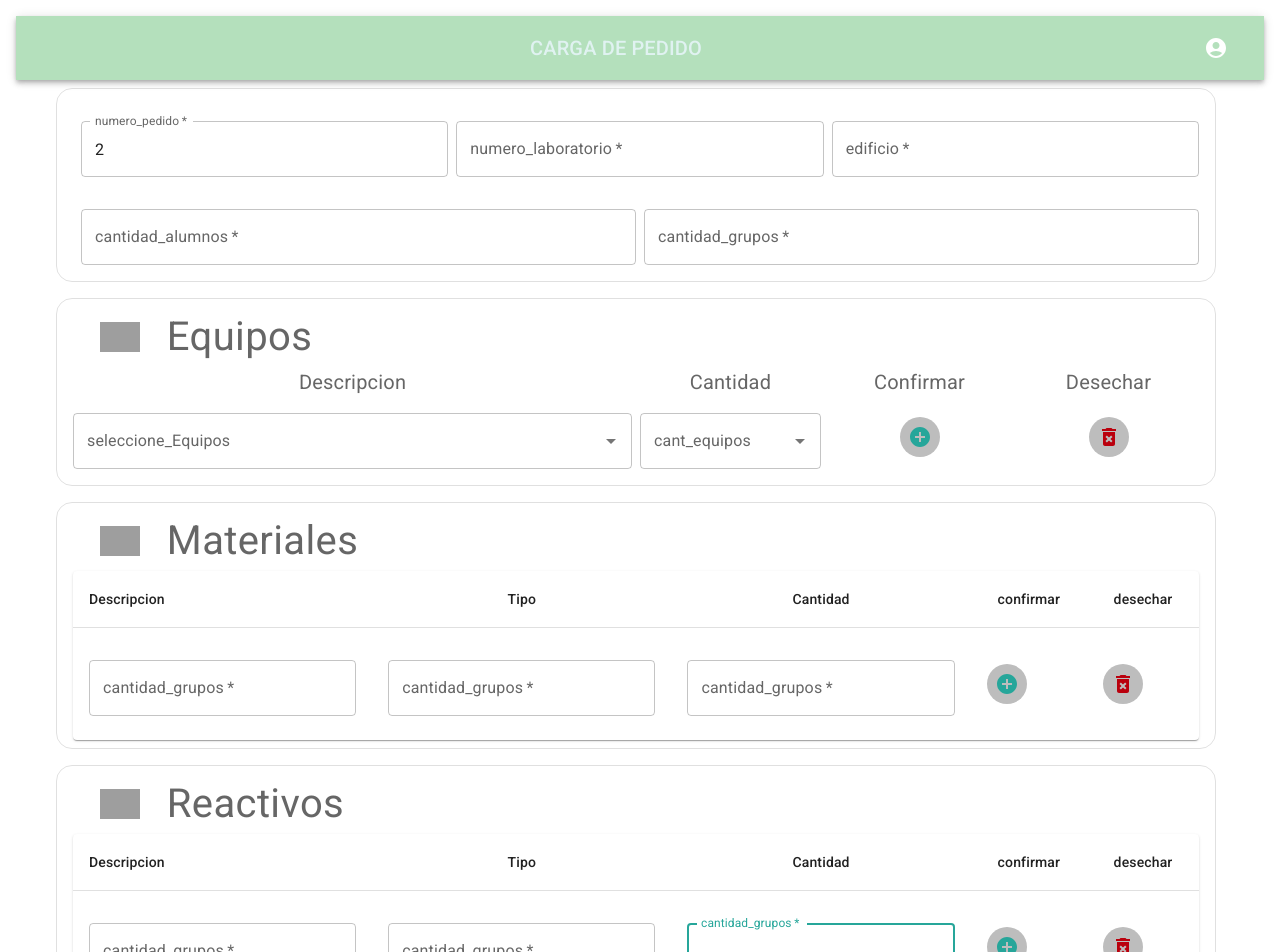
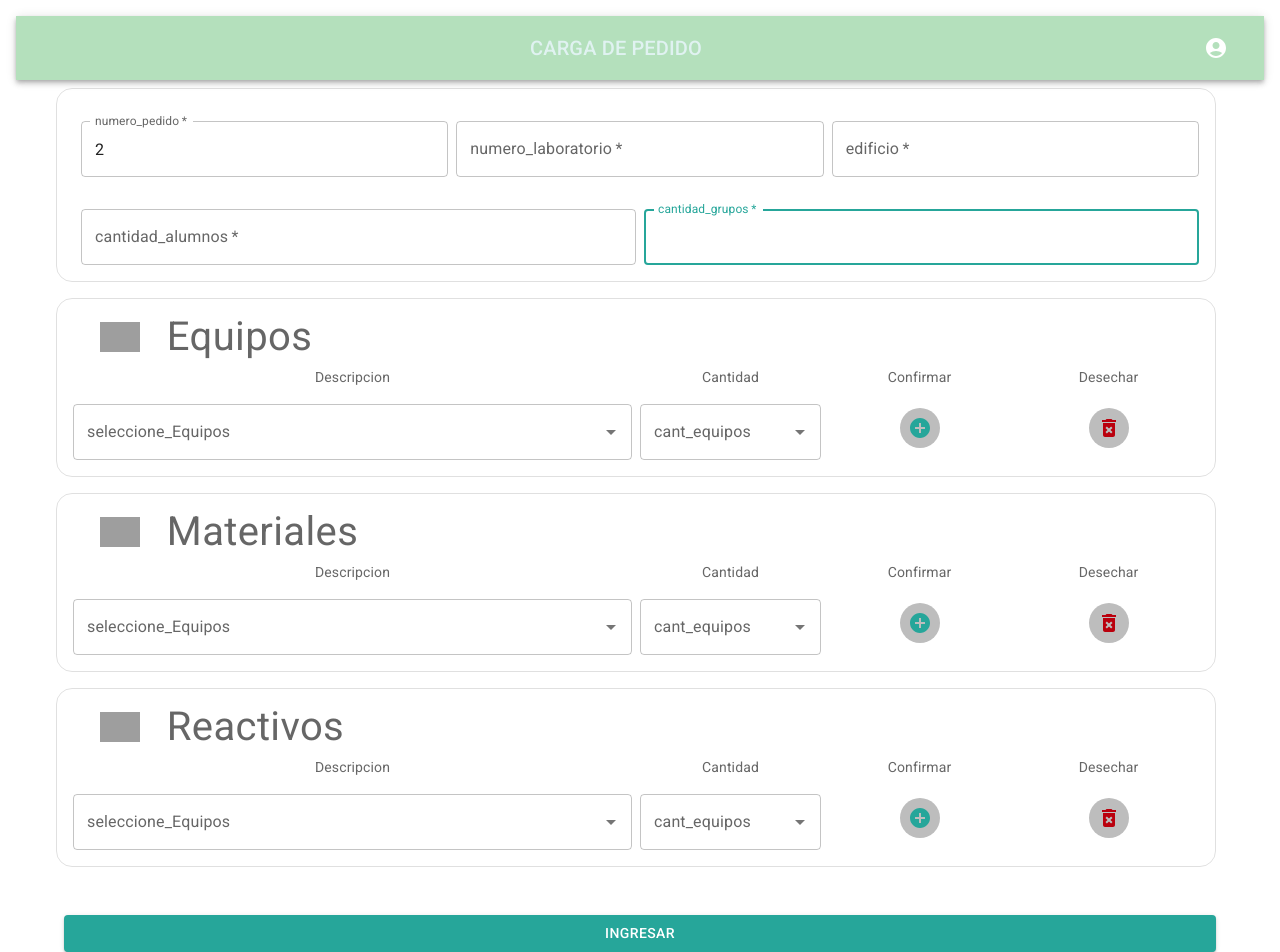
Before and after one commit to chamiamarillo/appLabFront, a React (Create React App) app: page /Docente/NuevoPedido in a window 1280 px wide. Shown: the top 952 px of the page. Built offline with nearby package versions, Linux system fonts and the light colour scheme; grey boxes are pictures that could not be loaded.

Commit message:
cambiando formato del form nuevo pedidoII

```diff
--- a/src/Components/Docente/NuevoPedido.jsx
+++ b/src/Components/Docente/NuevoPedido.jsx
@@ -228,22 +228,22 @@ const numeros=[{label:1},{label:2},{label:3},{label:4},{label:5},{label:6},{labe
             justifyContent="start"
             alignItems="center"  spacing={{ xs: 1, md: 1 }} columns={{ xs: 12  }} >
             <Grid  item xs={6} container justifyContent="center">
-            <Typography sx={{fontSize: 20}}  color="text.secondary">
+            <Typography sx={{fontSize: 14 }}  color="text.secondary">
             Descripcion
             </Typography>
             </Grid>
             <Grid  item xs={2} container justifyContent="center">
-            <Typography sx={{fontSize: 20}}  color="text.secondary">
+            <Typography sx={{fontSize: 14}}  color="text.secondary">
             Cantidad
             </Typography>
             </Grid>
             <Grid  item xs={2} container justifyContent="center">
-            <Typography sx={{fontSize: 20}}  color="text.secondary">
+            <Typography sx={{fontSize: 14}} aria-label="simple table"  color="text.secondary">
             Confirmar
             </Typography>
             </Grid>
             <Grid  item xs={2} container justifyContent="center">
-            <Typography sx={{fontSize: 20}}  color="text.secondary">
+            <Typography sx={{fontSize: 14}}  color="text.secondary">
             Desechar
             </Typography>
             </Grid>
@@ -296,19 +296,7 @@ const numeros=[{label:1},{label:2},{label:3},{label:4},{label:5},{label:6},{labe
                                       );
                                        }}
                                        />
-            {/* <TextField
-                                    margin="normal"
 
-                                    required
-                                    fullWidth
-                                    id="cantidad_equipo"
-                                    label="cantidad_equipo"
-                                    name="cantidad_equipo"
-                                    autoComplete="cantidad_equipo"
-                                    autoFocus
-                                  >
-
-            </TextField> */}
 
             </Grid>
             <Grid  item xs={2} container justifyContent="center">
@@ -322,33 +310,13 @@ const numeros=[{label:1},{label:2},{label:3},{label:4},{label:5},{label:6},{labe
                                     </Avatar>
             </Grid>
             </Grid>
-                    {/* <TableBody>
+       <Grid></Grid>
+       </Grid>
+{/* COMIENZA CONTENEDOR DE MATERIALES */}
 
-                            <TableRow
-                                sx={{ '&:last-child td, &:last-child th': { border: 0 } }}
-                            >
-                                <TableCell >
-
-                                {/* <TextField
-                                      margin="normal"
-                                      required
-                                      fullWidth
-                                      id="cantidad_grupos"
-                                      label="cantidad_grupos"
-                                      name="cantidad_grupos"
-                                      autoComplete="cantidad_grupos"
-                                      autoFocus
-                                    /> */}
-
-            </Grid>
-
-{/* COMIENZA CONTENEDOR DE MATERIALES */}
 <Grid container direction="row"
             justifyContent="space-around"
             alignItems="center"
-
-
-
             sx={{'--Grid-borderWidth': '1px',borderTop: 'var(--Grid-borderWidth) solid',
             borderLeft: 'var(--Grid-borderWidth) solid',
             borderRight: 'var(--Grid-borderWidth) solid',
@@ -356,6 +324,8 @@ const numeros=[{label:1},{label:2},{label:3},{label:4},{label:5},{label:6},{labe
               borderColor: 'divider',paddingX:2,borderRadius:4,paddingY:1,marginBottom:3
             }}
             spacing={{ xs: 1, md: 1 }} columns={{ xs: 12  }}>
+
+            {/* TITULO */}
             <Grid container direction="row"
             justifyContent="start"
             alignItems="center"  >
@@ -368,84 +338,103 @@ const numeros=[{label:1},{label:2},{label:3},{label:4},{label:5},{label:6},{labe
             </Typography>
             </Grid>
             </Grid>
-            <TableContainer component={Paper}>
-                <Table sx={{ minWidth: 650 }} aria-label="simple table">
-                    <TableHead>
-                        <TableRow alignItems="center">
-                            <TableCell align='left'>Descripcion</TableCell>
-                            <TableCell align="center">Tipo</TableCell>
-                            <TableCell align="center">Cantidad</TableCell>
-                            <TableCell align="center">confirmar</TableCell>
-                            <TableCell align="center">desechar</TableCell>
-                        </TableRow>
-                    </TableHead>
-                    <TableBody>
 
-                            <TableRow
 
-                                sx={{ '&:last-child td, &:last-child th': { border: 0 } }}
-                            >
-                                <TableCell >
-                                <TextField
+            <Grid container direction="row"
+            justifyContent="start"
+            alignItems="center"  spacing={{ xs: 1, md: 1 }} columns={{ xs: 12  }} >
+            <Grid  item xs={6} container justifyContent="center">
+            <Typography sx={{fontSize: 14 }}  color="text.secondary">
+            Descripcion
+            </Typography>
+            </Grid>
+            <Grid  item xs={2} container justifyContent="center">
+            <Typography sx={{fontSize: 14}}  color="text.secondary">
+            Cantidad
+            </Typography>
+            </Grid>
+            <Grid  item xs={2} container justifyContent="center">
+            <Typography sx={{fontSize: 14}} aria-label="simple table"  color="text.secondary">
+            Confirmar
+            </Typography>
+            </Grid>
+            <Grid  item xs={2} container justifyContent="center">
+            <Typography sx={{fontSize: 14}}  color="text.secondary">
+            Desechar
+            </Typography>
+            </Grid>
+            </Grid>
+
+             <Grid container direction="row"
+            justifyContent="start"
+            alignItems="center"  spacing={{ xs: 1, md: 1 }} columns={{ xs: 12  }} >
+            <Grid  item xs={6} container justifyContent="start" >
+            <Autocomplete
+                                    disablePortal
+                                    fullWidth
+                                    id="combo-box-demo"
+                                    options={equipos}
+                                    // sx={{ width: 300 }}
+                                    renderInput={(params) =>{
+                                      return(
+                                       <TextField {...params}
                                        margin="normal"
-                                      required
+
+                                       name="descripcion_equipo"
+                                       label={"seleccione_Equipos "}
+                                       InputLabelProps={{className:"autocompleteLabel"}}
+                                       InputProps={{
+                                        ...params.InputProps,}}
+                                        />
+                                      );
+                                       }}
+                                       />
+            </Grid>
+
+            <Grid  item xs={2} container justifyContent="center">
+            <Autocomplete
+                                    disablePortal
                                     fullWidth
-                                      id="cantidad_grupos"
-                                      label="cantidad_grupos"
-                                      name="cantidad_grupos"
-                                      autoComplete="cantidad_grupos"
-                                      autoFocus
+                                    id="cant_equipos"
+                                    options={numeros}
+                                    // sx={{ width: 300 }}
+                                    renderInput={(params) =>{
+                                      return(
+                                       <TextField {...params}
+                                       margin="normal"
+                                       name="cant_equipo"
+
+                                       label={"cant_equipos"}
+                                       InputLabelProps={{className:"autocompleteLabel"}}
+                                       InputProps={{
+                                        ...params.InputProps,}}
                                         />
-                                     </TableCell>
-                                <TableCell align="right">
-                                <TextField
-                                      margin="normal"
-                                      required
-                                      fullWidth
-                                      id="cantidad_grupos"
-                                      label="cantidad_grupos"
-                                      name="cantidad_grupos"
-                                      autoComplete="cantidad_grupos"
-                                      autoFocus
-                                    /></TableCell>
-                                <TableCell align="right">
-                                <TextField
-                                    margin="normal"
-                                    required
-                                    fullWidth
-                                    id="cantidad_grupos"
-                                    label="cantidad_grupos"
-                                    name="cantidad_grupos"
-                                    autoComplete="cantidad_grupos"
-                                    autoFocus
+                                      );
+                                       }}
                                        />
-                                </TableCell>
-                                <TableCell align="right">
 
+
+            </Grid>
+            <Grid  item xs={2} container justifyContent="center">
             <Avatar>
                                     <AddCircleIcon bgcolor={"secondary"} color={"primary"} />
                                     </Avatar>
-
-                                </TableCell>
-                                <TableCell align="right">
+            </Grid>
+            <Grid  item xs={2} container justifyContent="center">
             <Avatar>
                                     <DeleteForeverIcon color={"rojo"} />
                                     </Avatar>
-                                </TableCell>
-                            </TableRow>
+            </Grid>
+            </Grid>
+       <Grid></Grid>
+       </Grid>
 
-                    </TableBody>
-                </Table>
-            </TableContainer>
-          </Grid>
+
 {/* COMIENZA CONTENEDOR DE REACTIVOS */}
 
 <Grid container direction="row"
             justifyContent="space-around"
             alignItems="center"
-
-
-
             sx={{'--Grid-borderWidth': '1px',borderTop: 'var(--Grid-borderWidth) solid',
             borderLeft: 'var(--Grid-borderWidth) solid',
             borderRight: 'var(--Grid-borderWidth) solid',
@@ -453,6 +442,8 @@ const numeros=[{label:1},{label:2},{label:3},{label:4},{label:5},{label:6},{labe
               borderColor: 'divider',paddingX:2,borderRadius:4,paddingY:1,marginBottom:3
             }}
             spacing={{ xs: 1, md: 1 }} columns={{ xs: 12  }}>
+
+            {/* TITULO */}
             <Grid container direction="row"
             justifyContent="start"
             alignItems="center"  >
@@ -465,76 +456,97 @@ const numeros=[{label:1},{label:2},{label:3},{label:4},{label:5},{label:6},{labe
             </Typography>
             </Grid>
             </Grid>
-            <TableContainer component={Paper}>
-                <Table sx={{ minWidth: 650 }} aria-label="simple table">
-                    <TableHead>
-                        <TableRow alignItems="center">
-                            <TableCell>Descripcion</TableCell>
-                            <TableCell align="center">Tipo</TableCell>
-                            <TableCell align="center">Cantidad</TableCell>
-                            <TableCell align="center">confirmar</TableCell>
-                            <TableCell align="center">desechar</TableCell>
-                        </TableRow>
-                    </TableHead>
-                    <TableBody>
 
-                            <TableRow
 
-                                sx={{ '&:last-child td, &:last-child th': { border: 0 } }}
-                            >
-                                <TableCell >
-                                <TextField
+            <Grid container direction="row"
+            justifyContent="start"
+            alignItems="center"  spacing={{ xs: 1, md: 1 }} columns={{ xs: 12  }} >
+            <Grid  item xs={6} container justifyContent="center">
+            <Typography sx={{fontSize: 14 }}  color="text.secondary">
+            Descripcion
+            </Typography>
+            </Grid>
+            <Grid  item xs={2} container justifyContent="center">
+            <Typography sx={{fontSize: 14}}  color="text.secondary">
+            Cantidad
+            </Typography>
+            </Grid>
+            <Grid  item xs={2} container justifyContent="center">
+            <Typography sx={{fontSize: 14}} aria-label="simple table"  color="text.secondary">
+            Confirmar
+            </Typography>
+            </Grid>
+            <Grid  item xs={2} container justifyContent="center">
+            <Typography sx={{fontSize: 14}}  color="text.secondary">
+            Desechar
+            </Typography>
+            </Grid>
+            </Grid>
+
+             <Grid container direction="row"
+            justifyContent="start"
+            alignItems="center"  spacing={{ xs: 1, md: 1 }} columns={{ xs: 12  }} >
+            <Grid  item xs={6} container justifyContent="start" >
+            <Autocomplete
+                                    disablePortal
+                                    fullWidth
+                                    id="combo-box-demo"
+                                    options={equipos}
+                                    // sx={{ width: 300 }}
+                                    renderInput={(params) =>{
+                                      return(
+                                       <TextField {...params}
                                        margin="normal"
-                                      required
+
+                                       name="descripcion_equipo"
+                                       label={"seleccione_Equipos "}
+                                       InputLabelProps={{className:"autocompleteLabel"}}
+                                       InputProps={{
+                                        ...params.InputProps,}}
+                                        />
+                                      );
+                                       }}
+                                       />
+            </Grid>
+
+            <Grid  item xs={2} container justifyContent="center">
+            <Autocomplete
+                                    disablePortal
                                     fullWidth
-                                      id="cantidad_grupos"
-                                      label="cantidad_grupos"
-                                      name="cantidad_grupos"
-                                      autoComplete="cantidad_grupos"
-                                      autoFocus
+                                    id="cant_equipos"
+                                    options={numeros}
+                                    // sx={{ width: 300 }}
+                                    renderInput={(params) =>{
+                                      return(
+                                       <TextField {...params}
+                                       margin="normal"
+                                       name="cant_equipo"
+
+                                       label={"cant_equipos"}
+                                       InputLabelProps={{className:"autocompleteLabel"}}
+                                       InputProps={{
+                                        ...params.InputProps,}}
                                         />
-                                     </TableCell>
-                                <TableCell align="right">
-                                <TextField
-                                      margin="normal"
-                                      required
-                                      fullWidth
-                                      id="cantidad_grupos"
-                                      label="cantidad_grupos"
-                                      name="cantidad_grupos"
-                                      autoComplete="cantidad_grupos"
-                                      autoFocus
-                                    /></TableCell>
-                                <TableCell align="right">
-                                <TextField
-                                    margin="normal"
-                                    required
-                                    fullWidth
-                                    id="cantidad_grupos"
-                                    label="cantidad_grupos"
-                                    name="cantidad_grupos"
-                                    autoComplete="cantidad_grupos"
-                                    autoFocus
+                                      );
+                                       }}
                                        />
-                                </TableCell>
-                                <TableCell align="right">
 
+
+            </Grid>
+            <Grid  item xs={2} container justifyContent="center">
             <Avatar>
                                     <AddCircleIcon bgcolor={"secondary"} color={"primary"} />
                                     </Avatar>
-
-                                </TableCell>
-                                <TableCell align="right">
+            </Grid>
+            <Grid  item xs={2} container justifyContent="center">
             <Avatar>
                                     <DeleteForeverIcon color={"rojo"} />
                                     </Avatar>
-                                </TableCell>
-                            </TableRow>
+            </Grid>
+            </Grid>
+       <Grid></Grid>
+       </Grid>
 
-                    </TableBody>
-                </Table>
-            </TableContainer>
-</Grid>
          </Box>
 
 
```
Lines whose indentation alone changed are shown as unchanged.
